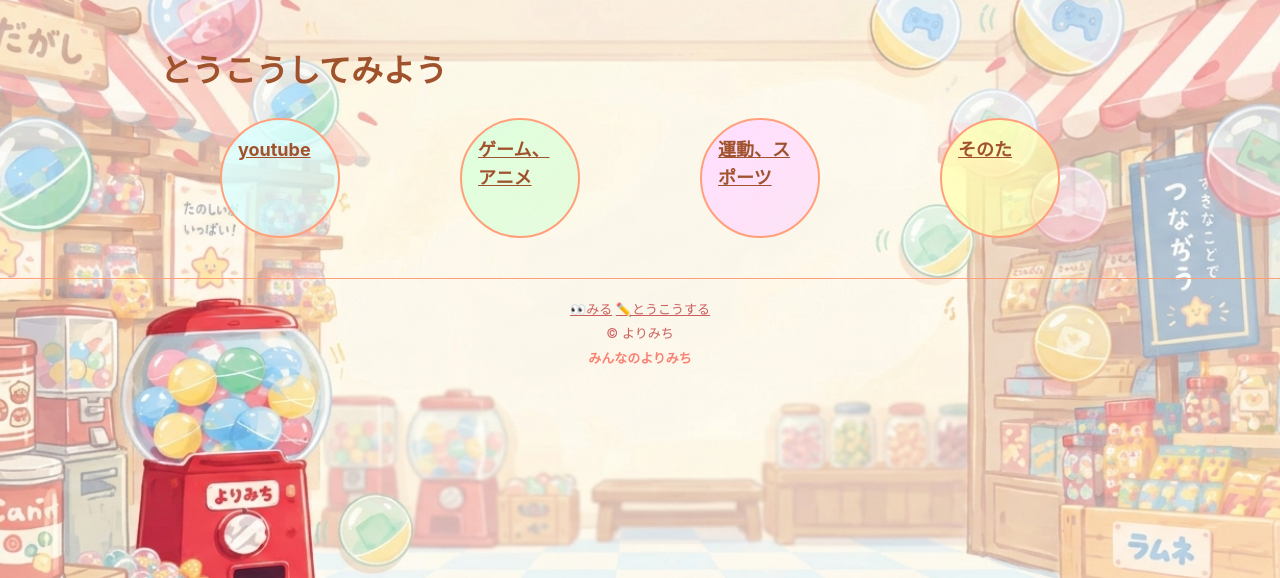
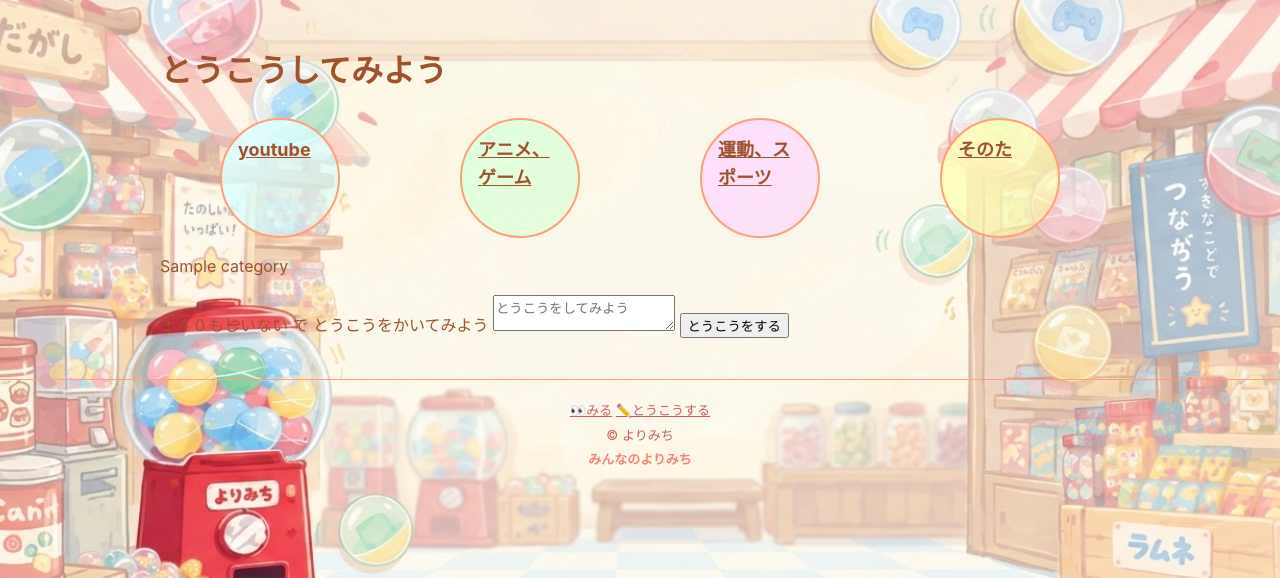
Before and after one commit to E-team-RT/E-team-Hackathon, a Flask app: template SNSApp/templates/post/posts.html in a window 1280 px wide. Shown: the part 74-652 px from the top of the page. Run offline with Flask 2, Linux system fonts and the light colour scheme; the template is opened without the code that fills it: most values are stand-ins (such as "Sample title", 1, 10 or a date in 2020); some libraries are stand-ins or nearby versions.

Commit message:
カテゴリ選択のIF文を追加

```diff
--- a/SNSApp/templates/post/post.html
+++ b/SNSApp/templates/post/post.html
@@ -3,11 +3,11 @@
 <form method="POST">
 	<input type="hidden" name="csrf_token" value="{{csrf_token()}}">
 
-<label for="contents">
+<label for="content">
 	１４０もじいない で とうこうをかいてみよう</label>
 
 	{# テキストエリアを指定 140文字設定 nameはER図の通り #}
-<textarea maxlength="140" name="contents" id="contents" required placeholder="とうこうをしてみよう"></textarea>
+<textarea maxlength="140" name="content" id="content" required placeholder="とうこうをしてみよう"></textarea>
 
 
 <button type="submit">
--- a/SNSApp/templates/post/posts.html
+++ b/SNSApp/templates/post/posts.html
@@ -10,15 +10,19 @@
 	{# カテゴリボタン等home.htmlと合わせています #}
 {% block content %}
 <h1>とうこうしてみよう</h1>
+
+
 <div class="category-list">
 	{# カテゴリ選択仮置き #}
-	<a class="category-button" href="/posts/youtube">
-		youtube</a>
-	<a class="category-button" href="/posts/game">
-		ゲーム、アニメ</a>
-	<a class="category-button" href="/posts/sports">
-		運動、スポーツ</a>
-	<a class="category-button" href="/posts/etc">
-		そのた</a>
+	<a class="category-button {% if category == 'youtube' %}active{% endif %}" href="/posts/youtube">youtube</a>
+	<a class="category-button {% if category == 'game' %}active{% endif %}" href="/posts/game">アニメ、ゲーム</a>
+	<a class="category-button {% if category == 'sports' %}active{% endif %}" href="/posts/sports">運動、スポーツ</a>
+	<a class="category-button {% if category == 'etc' %}active{% endif %}" href="/posts/etc">そのた</a>
 </div>
+	{# Flaskの変数名が不明 #}
+{% if category %}
+	{# カテゴリが選択されているとフォームを出す #}
+	<p>{{ category }}</p>
+	{% include 'post/post.html' %}
+{% endif %}
 {% endblock %}
```
